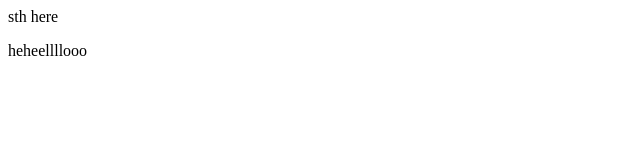
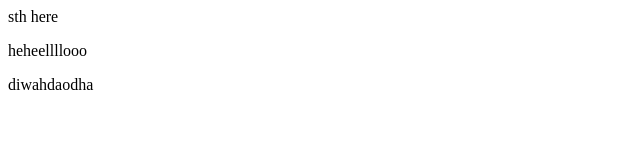
Before and after one commit to VanManh13/GitProject, a plain HTML site: page index.html in a window 1280 px wide. Shown: the whole page, without its empty margins (0-640 px from the left). Drawn offline with Linux system fonts and the light colour scheme.

Commit message:
add another p tag

```diff
--- a/index.html
+++ b/index.html
@@ -2,4 +2,5 @@
 <html>
   sth here
   <p>heheellllooo</p>
+  <p>diwahdaodha</p>
 </html>
```
